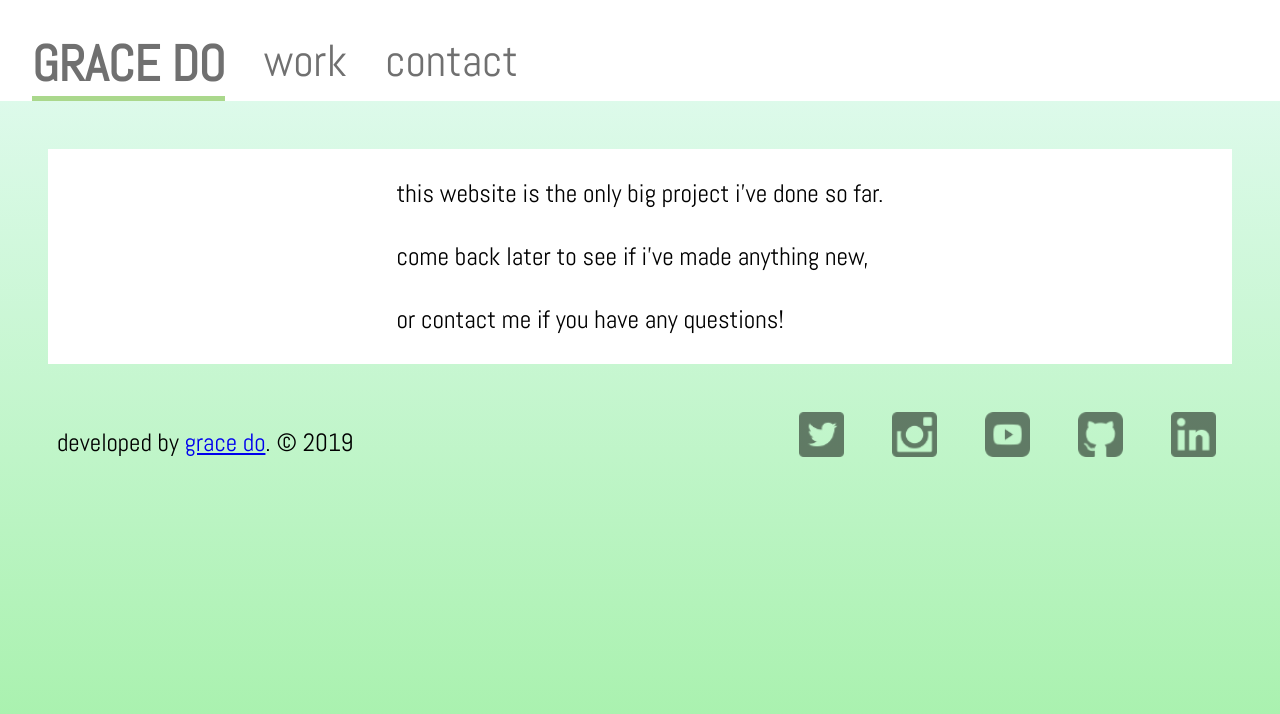
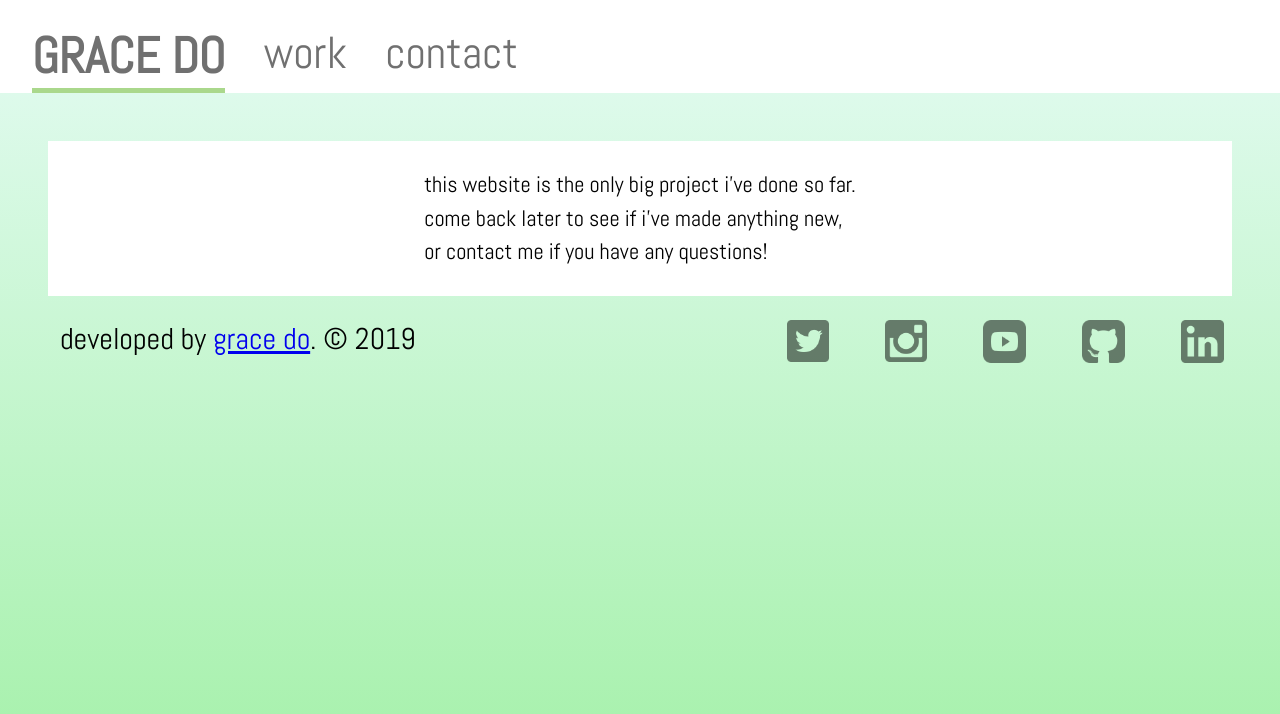
Before and after one commit to graced0/website-v1, a plain HTML site: page work.html in a window 1280 px wide. Drawn offline with Linux system fonts and the light colour scheme.

Commit message:
fixed padding on footer and navbar

```diff
--- a/assets/css/main.css
+++ b/assets/css/main.css
@@ -19,7 +19,7 @@ aside.topnav{
     color: #707070;
     display: grid;
     grid-template-columns: auto 40px;
-    padding-top: 2em;
+    padding-top: 1.5em;
     padding-left: 2em;
     padding-right: 2em;
 }
@@ -31,7 +31,6 @@ h1.name {
     border-bottom-style: solid;
     border-bottom-width: 5px;
     border-bottom-color: #AAD88C;
-    padding-bottom: 0.25em;
 }
 h1.name a{
     color: #707070;
@@ -70,7 +69,7 @@ img.close {
     cursor: pointer;
     margin-left: 100%;
     padding-bottom: 0.25em;
-    padding-top: 2.5em;
+    padding-top: 2.0em;
 }
 ul {
     list-style-type: none;
@@ -83,13 +82,13 @@ ul li a {
     color: #707070;
     display: block;
 }
-footer.socials {
+footer.mobile {
     display: flex;
     justify-content: center;
     padding-right: 1em;
     margin: 6em;
 }
-footer img {
+footer.mobile img {
     height: 45px;
     width: 45px;
     padding-left: 1em;
@@ -97,9 +96,9 @@ footer img {
 main {
     background: white;
     margin: 1em;
-    padding: 1em, 1em, 0, 1em;
+    padding: 1em;
 }
-p {
+p.aboutme {
     font-size: 140%;
     line-height: 1.5em;
     padding: 0.5em;
@@ -114,12 +113,13 @@ img.me {
 }
 footer.desktop {
     display: none;
-    padding: 0;
-    margin: 0;
 }
-p.work {
+p.mywork {
     display: block;
     margin: auto;
+    font-size: 140%;
+    line-height: 1.5em;
+    padding: 0.5em;
 }
 
 
@@ -130,10 +130,10 @@ p.work {
     img.close {
         display: none;
     }
-    footer.socials {
+    footer.mobile {
         display: none;
     }
-    footer img {
+    footer.mobile img {
         display: none;
     }
     aside.closebutton {
@@ -142,7 +142,7 @@ p.work {
     nav {
         display: inline;
     }
-    ul li{
+    ul li {
         float: left;
         display: inline;
         padding-left: 3em;
@@ -163,14 +163,15 @@ p.work {
     li.homepage {
         display:none;
     }
-    p {
+    p.aboutme {
         display: block;
         float: left;
         line-height: 2.5;
-        font-size: 158%;
+        font-size: 150%;
     }
     main {
         margin: 3em;
+        margin-bottom: 1.5em;
         display: flex;
     }
     img.me {
@@ -181,20 +182,20 @@ p.work {
         padding-bottom: 1em;
     }
     footer.desktop {
-        display: block;
-        margin-left: 2em;
-        margin-right: 2em;
+        display: inline;
     }
     p.copyright {
-        font-size: 25px;
+        font-size: 30px;
         margin: 0;
-        margin-left: 1em;
         padding: 0;
+        float: left;
+        margin-left: 2em;
+
     }
     footer.desktop img {
-        display: inline;
         float: right;
-        margin-right: 2em;
+        margin-right: 3.5em;
+        padding: 0;
     }
 
 }
--- a/work.html
+++ b/work.html
@@ -6,7 +6,7 @@
         <meta http-equiv="X-UA-Compatible" content="ie=edge">
         <meta name="description" content="The portfolio of Grace Do, a high school junior living in Northern Virginia.">
         <meta name="author" content="Grace Do">
-        <title>Grace Do | Home</title>
+        <title>Grace Do | Work</title>
         <link rel="stylesheet" href="./assets/css/main.css">
     </head>
     <body>
@@ -22,7 +22,7 @@
                     <li><a href="work.html">Work</a></li>
                     <li><a href="mailto:gracenhudo@gmail.com">Contact</a></li>
                 </ul>
-                <footer class="socials">
+                <footer class="mobile">
                     <a href="https://www.linkedin.com/in/gracedo-ugh/"><img src="assets/img/linkedinlogo.png"></a>
                     <a href="https://github.com/gracedo-ugh"><img src="assets/img/githublogo.png"></a>
                     <a href="https://www.youtube.com/gracedo"><img src="assets/img/youtubelogo.png"></a>
@@ -32,7 +32,7 @@
             </nav>
         </aside>
         <main>
-            <p class="work">
+            <p class="mywork">
                     this website is the only big project i've done so far. <br>
                     come back later to see if i've made anything new, <br>
                     or contact me if you have any questions! <br>
```
Also changed, not shown: index.html (+2 -2 lines).
